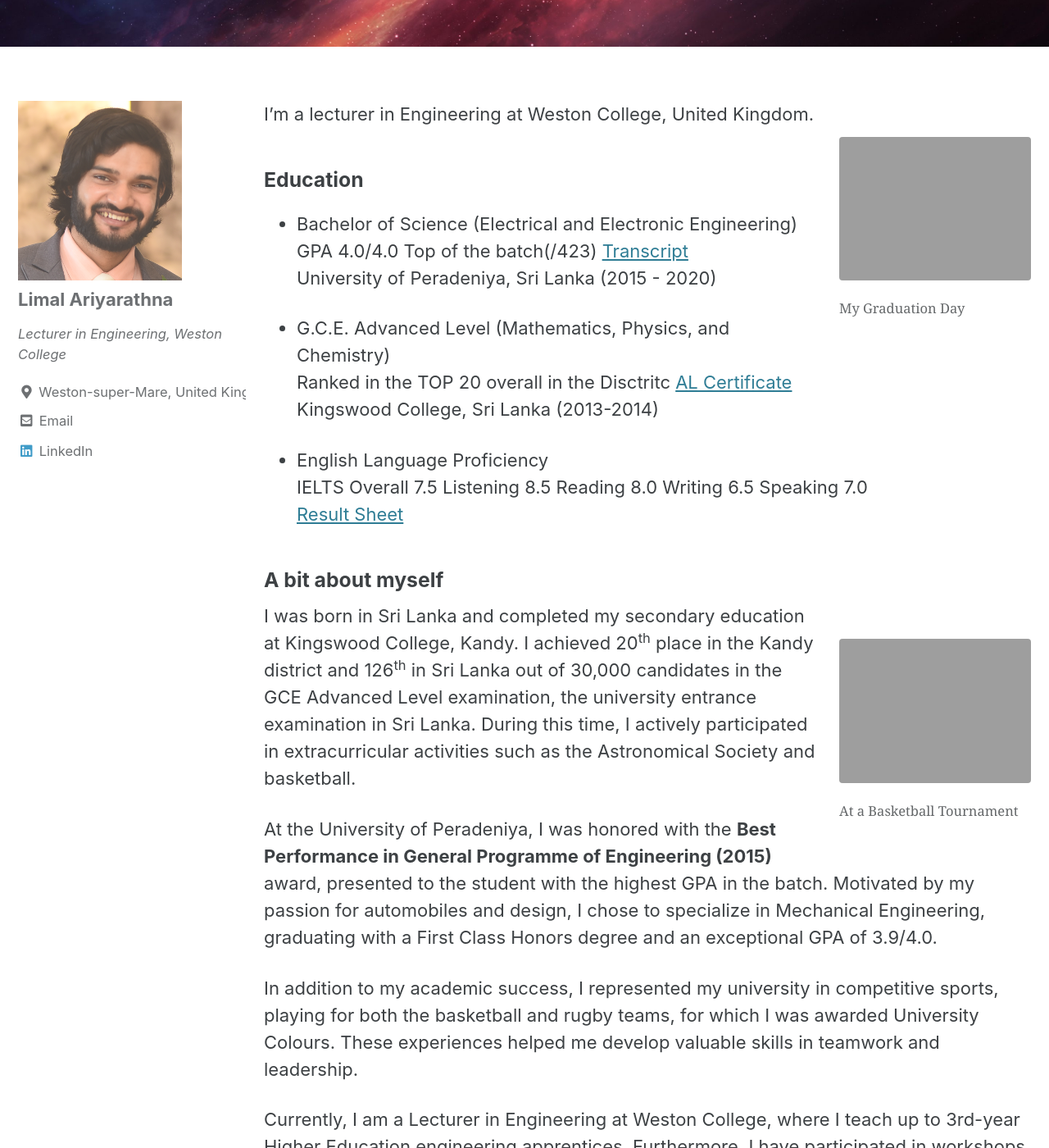
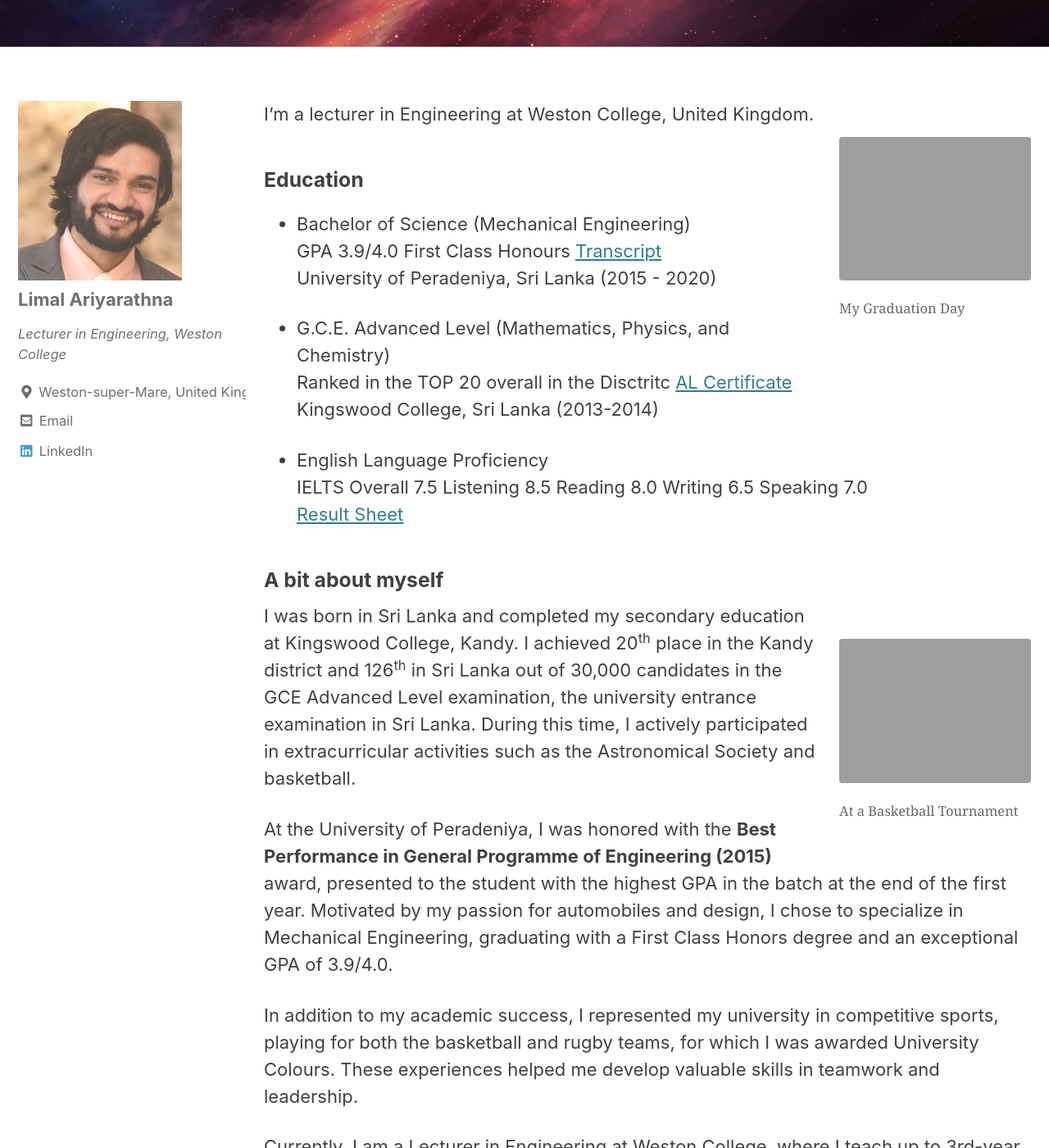
Before and after one commit to limaldeelaka/limaldeelaka.github.io, a Jekyll site: the page built from _pages/about.md, in a window 1280 px wide and 1400 px high, scrolled down 245 px. Shown: the whole window at 82% size. Built offline with Jekyll 4.4.1, drawn with Linux system fonts in a browser that asks for light colours; cached includes are drawn as plain includes.

Commit message:
Updates on About

```diff
--- a/_pages/about.md
+++ b/_pages/about.md
@@ -19,8 +19,8 @@ I'm a lecturer in Engineering at Weston College, United Kingdom.
 ### Education
 
 
--   Bachelor of Science (Electrical and Electronic Engineering) <br />
-	GPA 4.0/4.0 Top of the batch(/423) [Transcript](/assets/docs/Transcript.pdf) <br />
+-   Bachelor of Science (Mechanical Engineering) <br />
+	GPA 3.9/4.0 First Class Honours [Transcript](/assets/docs/Transcript.pdf) <br />
     University of Peradeniya, Sri Lanka (2015 - 2020)
 
 -	G.C.E. Advanced Level (Mathematics, Physics, and Chemistry)	<br />
@@ -41,7 +41,7 @@ I'm a lecturer in Engineering at Weston College, United Kingdom.
 
 I was born in Sri Lanka and completed my secondary education at Kingswood College, Kandy. I achieved  20<sup>th</sup> place in the Kandy district and 126<sup>th</sup> in Sri Lanka out of 30,000 candidates in the GCE Advanced Level examination, the university entrance examination in Sri Lanka. During this time, I actively participated in extracurricular activities such as the Astronomical Society and basketball.
 
-At the University of Peradeniya, I was honored with the <b>Best Performance in General Programme of Engineering (2015)</b> award, presented to the student with the highest GPA in the batch. Motivated by my passion for automobiles and design, I chose to specialize in Mechanical Engineering, graduating with a First Class Honors degree and an exceptional GPA of 3.9/4.0.
+At the University of Peradeniya, I was honored with the <b>Best Performance in General Programme of Engineering (2015)</b> award, presented to the student with the highest GPA in the batch at the end of the first year. Motivated by my passion for automobiles and design, I chose to specialize in Mechanical Engineering, graduating with a First Class Honors degree and an exceptional GPA of 3.9/4.0.
 
 In addition to my academic success, I represented my university in competitive sports, playing for both the basketball and rugby teams, for which I was awarded University Colours. These experiences helped me develop valuable skills in teamwork and leadership.
 
```
